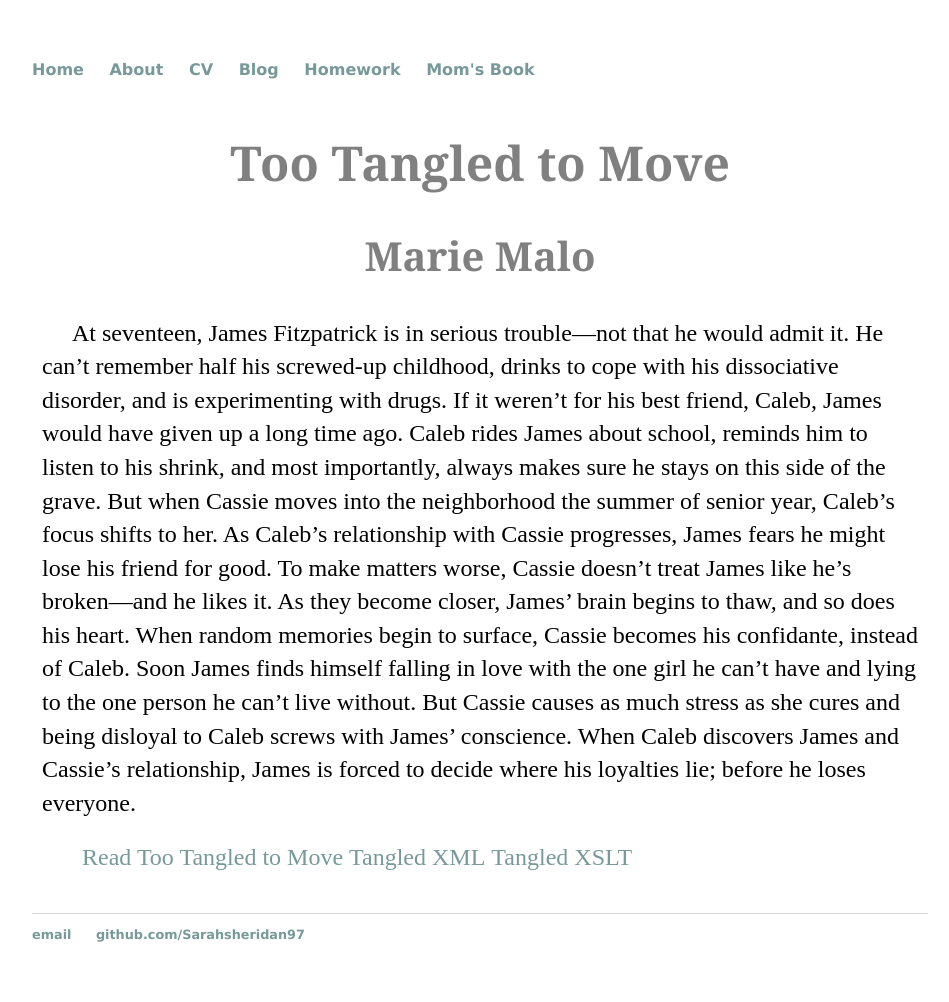
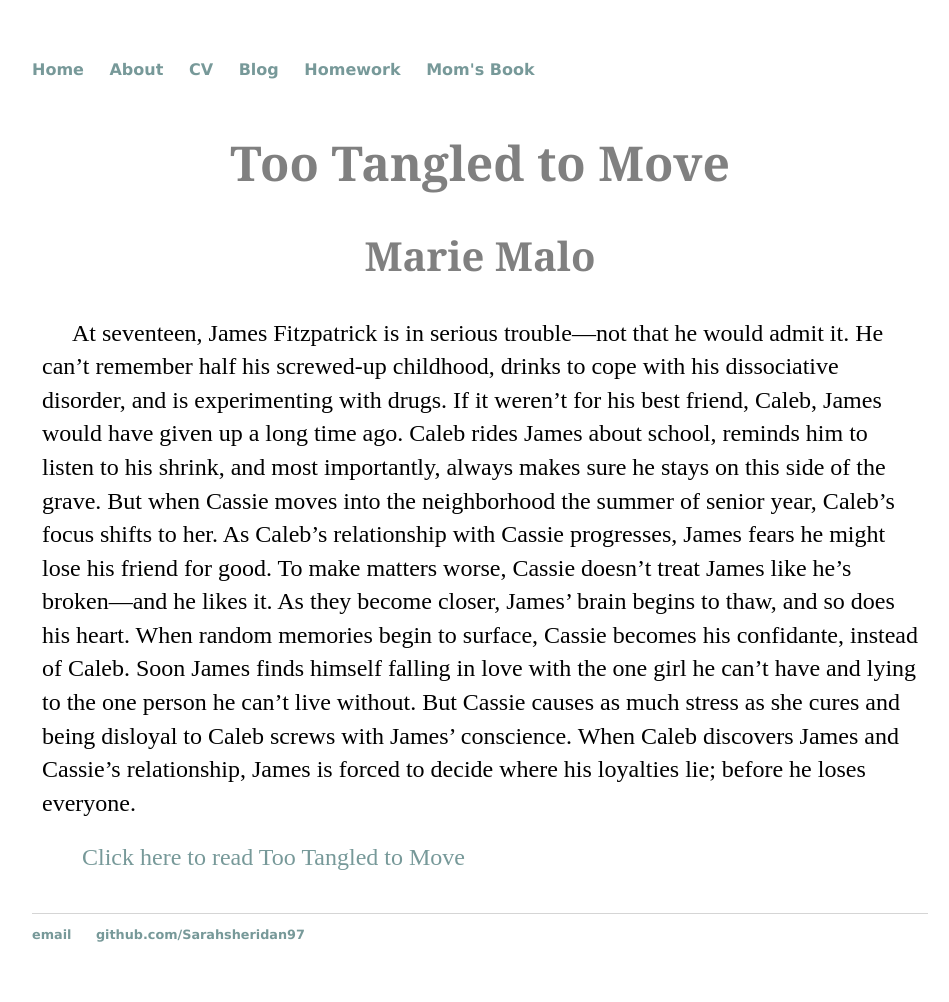
Before and after one commit to Sarahsheridan97/sarahsheridan97.github.io, a Jekyll site: the page built from mombook/index.html, in a window 1280 px wide. Shown: the whole page, without its empty margins (160-1109 px from the left). Built offline with Jekyll 4.4.1, drawn with Linux system fonts in a browser that asks for light colours.

Commit message:
Update index.html

```diff
--- a/mombook/index.html
+++ b/mombook/index.html
@@ -11,7 +11,5 @@ Caleb rides James about school, reminds him to listen to his shrink, and most im
 To make matters worse, Cassie doesn’t treat James like he’s broken—and he likes it. As they become closer, James’ brain begins to thaw, and so does his heart. When random memories begin to surface, Cassie becomes his confidante, instead of Caleb. Soon James finds himself falling in love with the one girl he can’t have and lying to the one person he can’t live without.
 But Cassie causes as much stress as she cures and being disloyal to Caleb screws with James’ conscience. When Caleb discovers James and Cassie’s relationship, James is forced to decide where his loyalties lie; before he loses everyone.</p>
 <ul class="posts">
-  <li><a href="/mombook/tttmf.html">Read Too Tangled to Move</a></li>
-  <li><a href="/mombook/momtangled.xml">Tangled XML</a></li>
-  <li><a href="/mombook/momtangled.xslt">Tangled XSLT</a></li>
+  <li><a href="/mombook/finalv3.html">Click here to read Too Tangled to Move</a></li>
 </ul>
```
